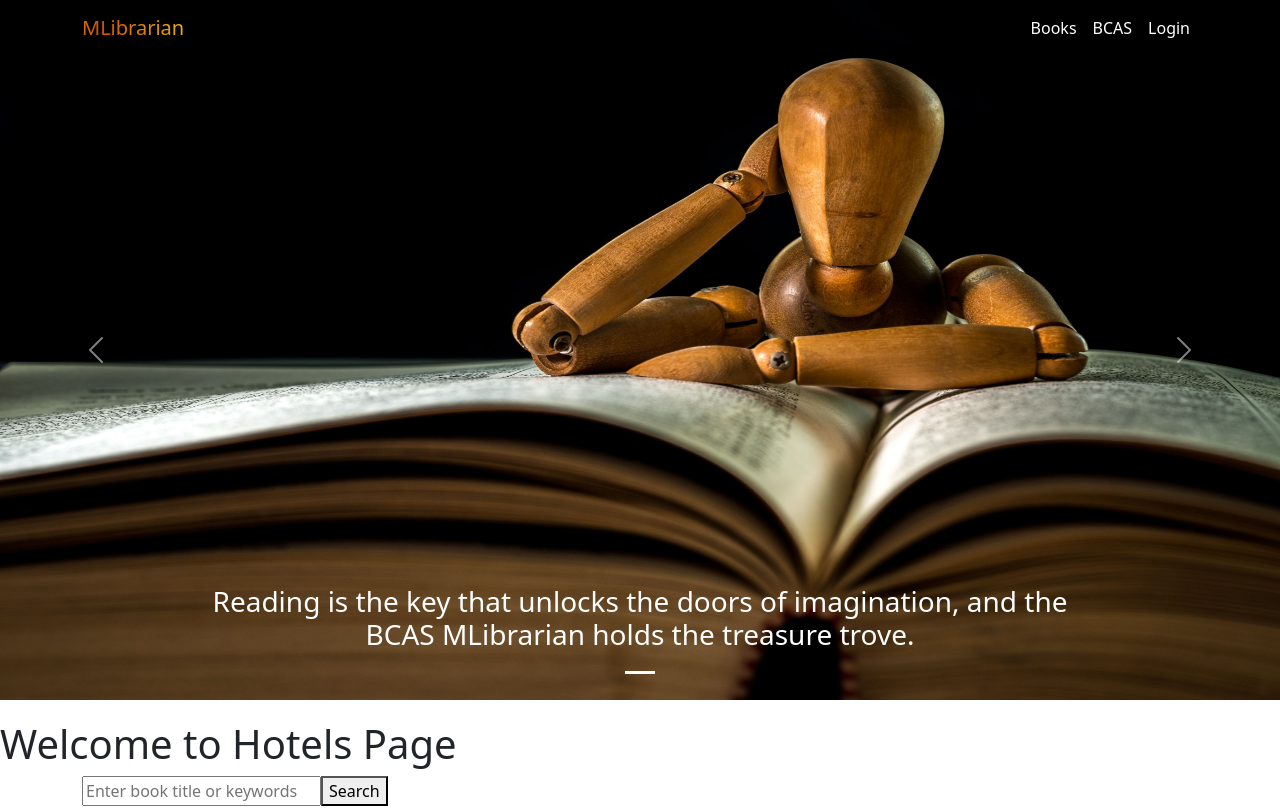
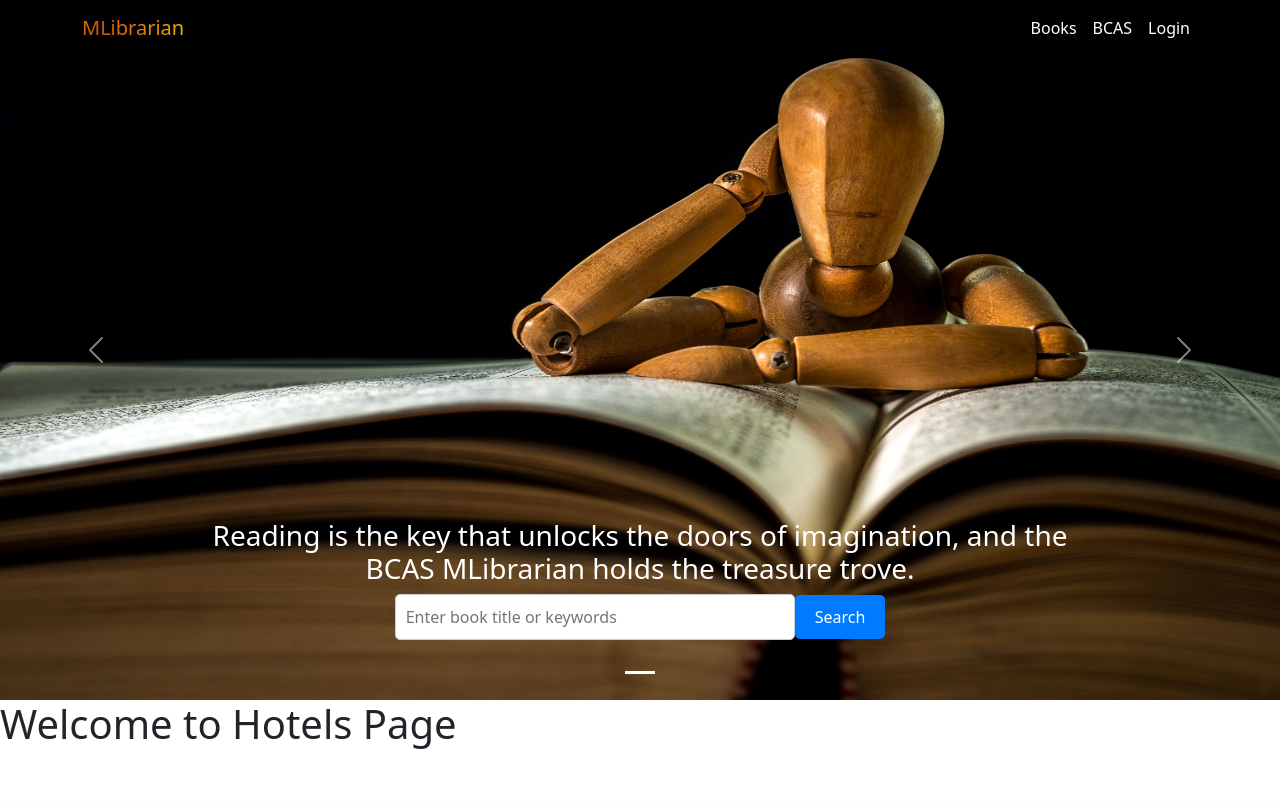
Before and after one commit to RazeenRamzy/BCC605_Project_Frontend, a React (Create React App) app: page /hotels in a window 1280 px wide. Shown: the top 808 px of the page. Built offline with nearby package versions, Linux system fonts and the light colour scheme.

Commit message:
Search function in book page updated

```diff
--- a/src/asset/css/custom-styles.css
+++ b/src/asset/css/custom-styles.css
@@ -166,53 +166,32 @@ body {
 
 /*Google Seach */
 
-.book-column {
-  display: grid;
-  grid-template-columns: repeat(auto-fill, minmax(250px, 1fr));
-  grid-gap: 20px;
+.search-bar {
+  display: flex;
+  align-items: center;
+  justify-content: center;
+  margin-bottom: 20px;
 }
 
-.book-card {
-  background-color: #f8f8f8;
-  border-radius: 5px;
+.search-bar input {
+  width: 400px;
   padding: 10px;
-  box-shadow: 0 2px 4px rgba(0, 0, 0, 0.1);
-  transition: transform 0.3s ease;
-}
-
-.book-card:hover {
-  transform: translateY(-5px);
-}
-
-.book-card img {
-  width: 100%;
-  height: 250px;
-  object-fit: cover;
+  font-size: 16px;
+  border: 1px solid #ccc;
   border-radius: 5px;
 }
 
-.book-details {
-  padding: 10px 0;
+.search-bar button {
+  padding: 10px 20px;
+  font-size: 16px;
+  background-color: #007bff;
+  color: white;
+  border: none;
+  border-radius: 5px;
+  cursor: pointer;
+  transition: background-color 0.3s ease;
 }
 
-.book-details h3 {
-  font-size: 18px;
-  margin-bottom: 5px;
+.search-bar button:hover {
+  background-color: #0056b3;
 }
-
-.book-details p {
-  font-size: 14px;
-  margin-bottom: 3px;
-  color: #666;
-}
-
-.column-divider {
-  width: 100%;
-  height: 1px;
-  background-color: #ccc;
-  margin: 20px 0;
-}
-
-.page-header {
-  margin-top: 20px;
-}
--- a/src/components/home/BlogPost.jsx
+++ b/src/components/home/BlogPost.jsx
@@ -1,10 +1,10 @@
 import React, { Component, Fragment } from 'react'
 import { Container, Row, Col, Card, Button } from 'react-bootstrap';
 import { Link } from 'react-router-dom'
-// import blogimg1 from '../../asset/images/blogpop.jpg'
-// import blogimg2 from '../../asset/images/IMG2.png'
-// import blogimg3 from '../../asset/images/blogella.jpg'
-// import blogimg4 from '../../asset/images/bloggalle.jpg'
+import blogimg1 from '../../asset/images/blogpop.jpg'
+import blogimg2 from '../../asset/images/IMG2.png'
+import blogimg3 from '../../asset/images/blogella.jpg'
+import blogimg4 from '../../asset/images/bloggalle.jpg'
 
 class BlogPost extends Component {
     render() {
@@ -16,11 +16,11 @@ class BlogPost extends Component {
                     <Row className="mt-4">
                         <Col md={6} lg={4} xl={3} className="mb-4">
                             <Card style={{ height: '100%' }}>
-                                {/* <Card.Img variant="top" src={blogimg1} /> */}
+                                <Card.Img variant="top" src={blogimg1} />
                                 <Card.Body>
-                                    <Card.Title>To do</Card.Title>
+                                    <Card.Title>Top 5 most popular spots to visit in Sri Lanka</Card.Title>
                                         <Card.Text>
-                                        To do
+                                        Sri Lanka is a hub that consists of a quite a number of popular locations for people to visit
                                         </Card.Text>
 
                                     <Button className="text-center" variant="secondary">
@@ -37,11 +37,11 @@ class BlogPost extends Component {
 
                         <Col md={6} lg={4} xl={3} className="mb-4">
                             <Card style={{ height: '100%' }}>
-                                {/* <Card.Img variant="top" src={blogimg2} /> */}
+                                <Card.Img variant="top" src={blogimg2} />
                                 <Card.Body>
-                                    <Card.Title>To do</Card.Title>
+                                    <Card.Title>Top 5 most relaxing beaches to visit in Sri Lanka</Card.Title>
                                         <Card.Text>
-                                        To do
+                                        It is a well- known fact that beaches in Sri Lanka are globally popular for its beauty and relaxing environment
                                         </Card.Text>
 
                                     <Button className="text-center" variant="secondary">
@@ -56,11 +56,11 @@ class BlogPost extends Component {
 
                         <Col md={6} lg={4} xl={3} className="mb-4">
                             <Card style={{ height: '100%' }}>
-                                {/* <Card.Img variant="top" src={blogimg3} /> */}
+                                <Card.Img variant="top" src={blogimg3} />
                                 <Card.Body>
-                                    <Card.Title>To do</Card.Title>
+                                    <Card.Title>Top 5 exciting things to do in Ella, Sri Lanka</Card.Title>
                                         <Card.Text>
-                                        To do
+                                        Ella is known as a popular destination for a range of fun activities and for its beautiful scenery
                                         </Card.Text>
 
                                     <Button className="text-center" variant="secondary">
@@ -75,11 +75,11 @@ class BlogPost extends Component {
 
                         <Col md={6} lg={4} xl={3} className="mb-4">
                             <Card style={{ height: '100%' }}>
-                                {/* <Card.Img variant="top" src={blogimg4} /> */}
+                                <Card.Img variant="top" src={blogimg4} />
                                 <Card.Body>
-                                    <Card.Title>To do <br></br> </Card.Title>
+                                    <Card.Title>Galle Fort Guide: <br></br> What to do & How to visit</Card.Title>
                                         <Card.Text>
-                                        To do
+                                        The Galle Fort is considered the most beautiful coastal town for people to visit in Sri Lanka
                                         </Card.Text>
 
                                     <Button className="text-center" variant="secondary">
--- a/src/pages/HotelsPage.jsx
+++ b/src/pages/HotelsPage.jsx
@@ -8,7 +8,21 @@ import imagesecond from '../asset/images/Slide2.jpeg';
 import imagethird from '../asset/images/Slide3.jpeg';
 import '../asset/css/custom-styles.css';
 
-function BookSearch() {
+function BookSearch({ searchBooks, query, setQuery, books }) {
+  return (
+    <div className="search-bar">
+      <input
+        type="text"
+        value={query}
+        onChange={(e) => setQuery(e.target.value)}
+        placeholder="Enter book title or keywords"
+      />
+      <button onClick={searchBooks}>Search</button>
+    </div>
+  );
+}
+
+function HotelsPage() {
   const [query, setQuery] = useState('');
   const [books, setBooks] = useState([]);
 
@@ -25,41 +39,6 @@ function BookSearch() {
   };
 
   return (
-    <div className="container">
-      <div className="search-bar">
-        <input
-          type="text"
-          value={query}
-          onChange={(e) => setQuery(e.target.value)}
-          placeholder="Enter book title or keywords"
-        />
-        <button onClick={searchBooks}>Search</button>
-      </div>
-
-      <div className="content-grid">
-        <div className="book-column">
-          {books.map((book, index) => (
-            <div className="book-card" key={book.id}>
-              <img
-                src={book.volumeInfo.imageLinks && book.volumeInfo.imageLinks.thumbnail}
-                alt={book.volumeInfo.title}
-              />
-              <div className="book-details">
-                <h3>{book.volumeInfo.title}</h3>
-                <p>{book.volumeInfo.authors && book.volumeInfo.authors.join(', ')}</p>
-                <p>{book.volumeInfo.publishedDate}</p>
-              </div>
-              {(index + 1) % 5 === 0 && <div className="column-divider" />}
-            </div>
-          ))}
-        </div>
-      </div>
-    </div>
-  );
-}
-
-function HotelsPage() {
-  return (
     <React.Fragment>
       <Menu />
       <Carousel>
@@ -67,27 +46,36 @@ function HotelsPage() {
           <img className="d-block w-100" src={imagefirst} alt="Slide1" style={{ height: '700px' }} />
           <Carousel.Caption>
             <h3 style={{ color: 'white' }}>Reading is the key that unlocks the doors of imagination, and the BCAS MLibrarian holds the treasure trove.</h3>
+            <BookSearch
+              searchBooks={searchBooks}
+              query={query}
+              setQuery={setQuery}
+              books={books}
+            />
           </Carousel.Caption>
         </Carousel.Item>
-        {/* <Carousel.Item>
-          <img className="d-block w-100" src={imagesecond} alt="Slide2" style={{ height: '700px' }} />
-          <Carousel.Caption>
-            <h3 style={{ color: 'white' }}>Reading is a passport to endless adventures, and the MLibrarian is your trusted guide in this remarkable journey.</h3>
-          </Carousel.Caption>
-        </Carousel.Item>
-        <Carousel.Item>
-          <img className="d-block w-100" src={imagethird} alt="Slide3" style={{ height: '700px' }} />
-          <Carousel.Caption>
-            <h3 style={{ color: 'white' }}>Reading with the aid of MLibrarian, where technology meets literature, creates a harmonious symphony of learning and innovation.</h3>
-          </Carousel.Caption>
-        </Carousel.Item> */}
       </Carousel>
       <header className="page-header">
         <h1>Welcome to Hotels Page</h1>
       </header>
       <Container>
         <Row>
-          <BookSearch />
+          <div className="book-column">
+            {books.map((book, index) => (
+              <div className="book-card" key={book.id}>
+                <img
+                  src={book.volumeInfo.imageLinks && book.volumeInfo.imageLinks.thumbnail}
+                  alt={book.volumeInfo.title}
+                />
+                <div className="book-details">
+                  <h3>{book.volumeInfo.title}</h3>
+                  <p>{book.volumeInfo.authors && book.volumeInfo.authors.join(', ')}</p>
+                  <p>{book.volumeInfo.publishedDate}</p>
+                </div>
+                {(index + 1) % 5 === 0 && <div className="column-divider" />}
+              </div>
+            ))}
+          </div>
         </Row>
       </Container>
       <Footer />
```
